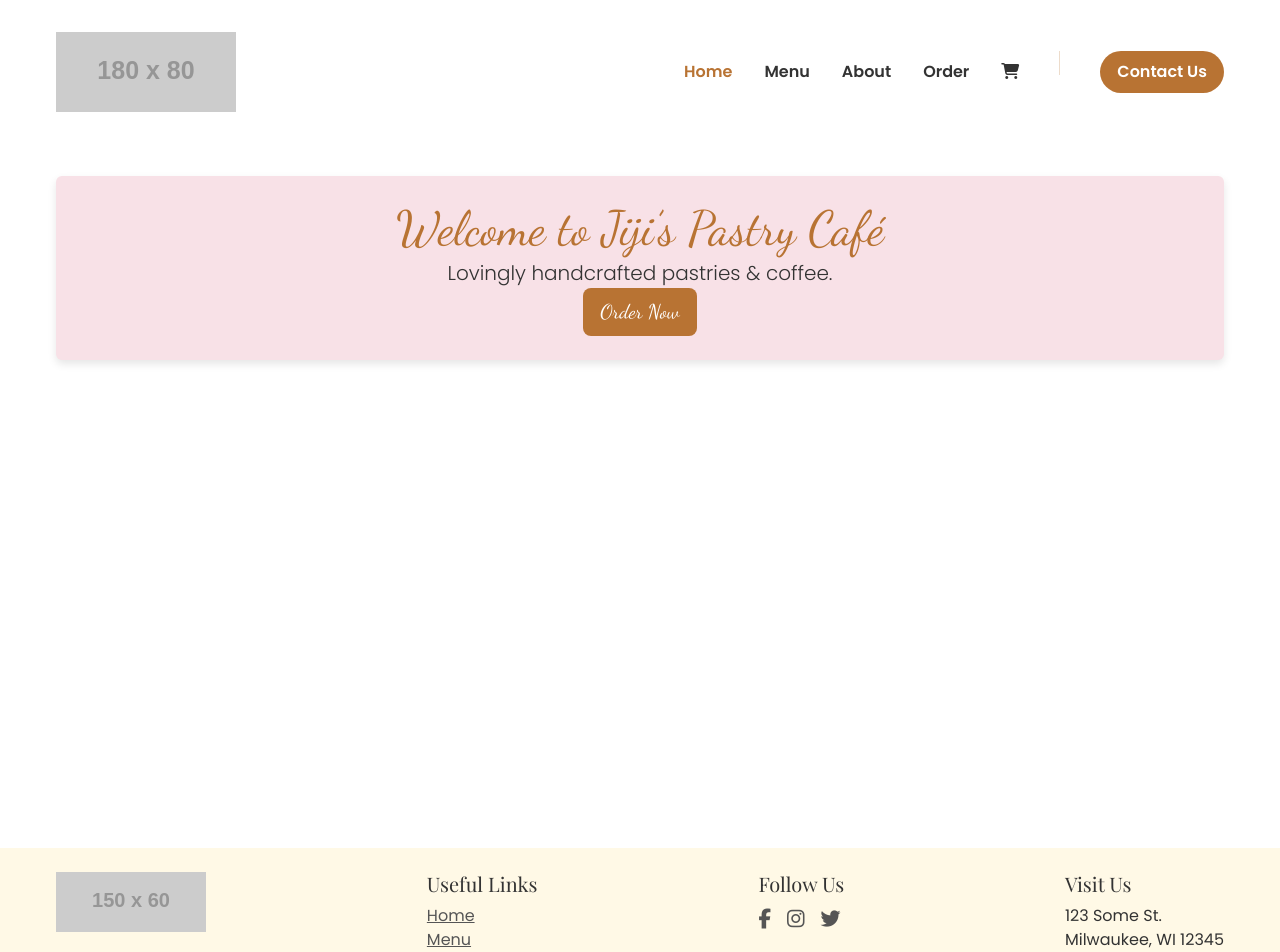
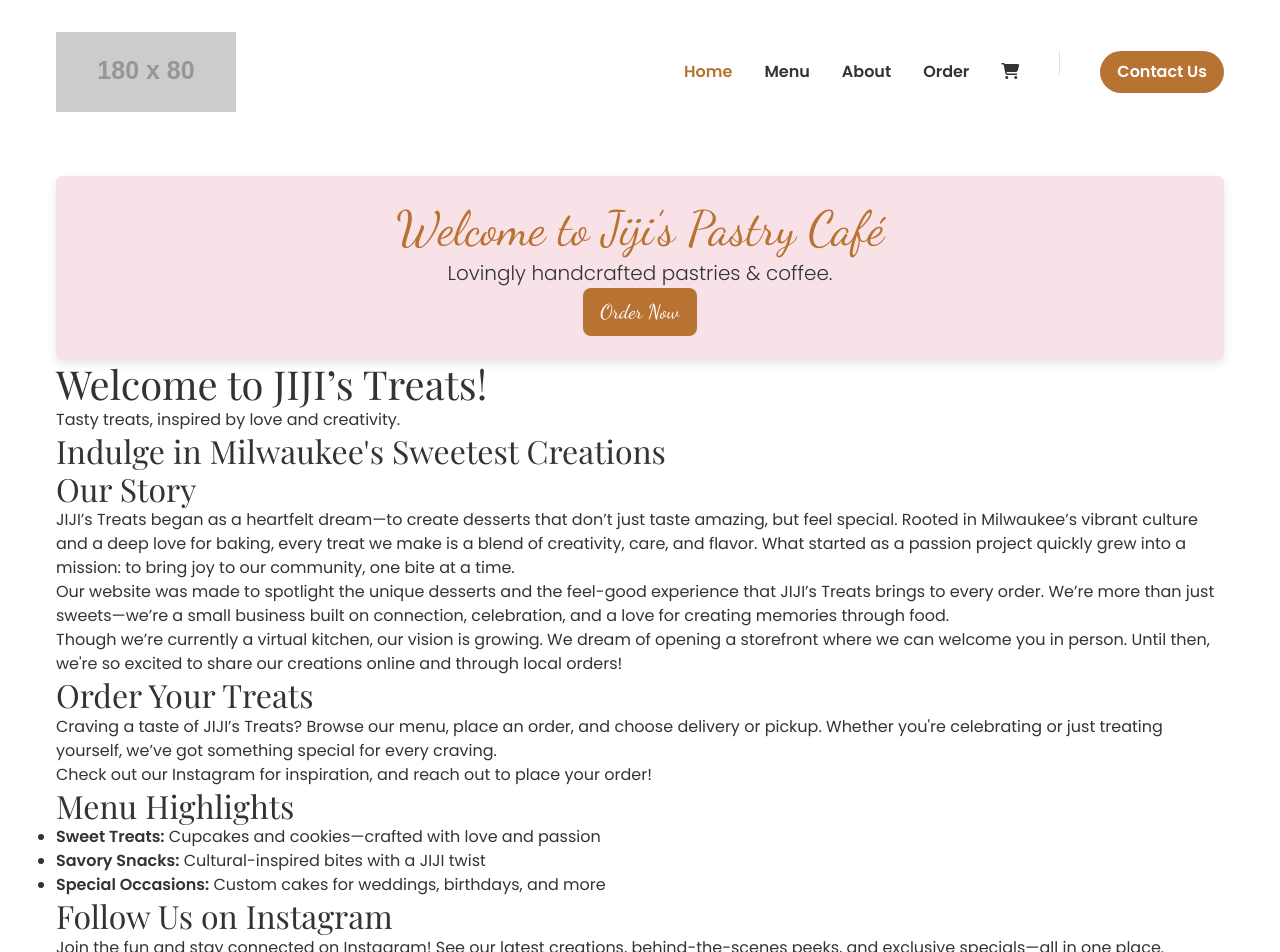
Before and after one commit to DominoStar17/pastry-cafe, a Vue app: page / in a window 1280 px wide. Shown: the top 952 px of the page. Built offline with nearby package versions, Linux system fonts and the light colour scheme.

Commit message:
homepage modifications

```diff
--- a/public/homepage.html
+++ b/public/homepage.html
@@ -0,0 +1,106 @@
+<!DOCTYPE html>
+<html lang="en">
+<head>
+  <meta charset="UTF-8" />
+  <meta name="viewport" content="width=device-width, initial-scale=1.0" />
+  <title>JIJI’s Treats</title>
+  <style>
+    /* Color and font variables based on SCSS */
+    :root {
+      --color-pink: #F8E1E7;
+      --color-green: #DFFFE0;
+      --color-copper: #B87333;
+      --color-cream: #FFF9E6;
+      --color-white: #FFFFFF;
+      --font-heading: 'Playfair Display', serif;
+      --font-body: 'Poppins', sans-serif;
+    }
+
+    body {
+      font-family: var(--font-body);
+      line-height: 1.6;
+      margin: 0;
+      padding: 0 1rem;
+      background-color: var(--color-cream);
+    }
+
+    header, section, footer {
+      margin-bottom: 2rem;
+    }
+
+    h1, h2 {
+      color: var(--color-copper);
+    }
+
+    ul {
+      padding-left: 1.2rem;
+    }
+
+    a {
+      color: var(--color-copper);
+      text-decoration: none;
+    }
+
+    a:hover {
+      text-decoration: underline;
+    }
+
+    footer {
+      text-align: center;
+      font-size: 0.9rem;
+      color: #666;
+      margin-top: 3rem;
+      padding-bottom: 1rem;
+    }
+  </style>
+</head>
+<body>
+
+  <!-- Header -->
+  <header>
+    <h1>Welcome to JIJI’s Treats!</h1>
+    <p>Tasty treats, inspired by love and creativity.</p>
+    <h2>Indulge in Milwaukee's Sweetest Creations</h2>
+  </header>
+
+  <!-- Our Story -->
+  <section>
+    <h2>Our Story</h2>
+    <p>JIJI’s Treats began as a heartfelt dream—to create desserts that don’t just taste amazing, but feel special. Rooted in Milwaukee’s vibrant culture and a deep love for baking, every treat we make is a blend of creativity, care, and flavor. What started as a passion project quickly grew into a mission: to bring joy to our community, one bite at a time.</p>
+
+    <p>Our website was made to spotlight the unique desserts and the feel-good experience that JIJI’s Treats brings to every order. We’re more than just sweets—we’re a small business built on connection, celebration, and a love for creating memories through food.</p>
+
+    <p>Though we’re currently a virtual kitchen, our vision is growing. We dream of opening a storefront where we can welcome you in person. Until then, we're so excited to share our creations online and through local orders!</p>
+  </section>
+
+  <!-- Order Section -->
+  <section>
+    <h2>Order Your Treats</h2>
+    <p>Craving a taste of JIJI’s Treats? Browse our menu, place an order, and choose delivery or pickup. Whether you're celebrating or just treating yourself, we’ve got something special for every craving.</p>
+    <p>Check out our Instagram for inspiration, and reach out to place your order!</p>
+  </section>
+
+  <!-- Menu Highlights -->
+  <section>
+    <h2>Menu Highlights</h2>
+    <ul>
+      <li><strong>Sweet Treats:</strong> Cupcakes and cookies—crafted with love and passion</li>
+      <li><strong>Savory Snacks:</strong> Cultural-inspired bites with a JIJI twist</li>
+      <li><strong>Special Occasions:</strong> Custom cakes for weddings, birthdays, and more</li>
+    </ul>
+  </section>
+
+  <!-- Instagram Follow -->
+  <section>
+    <h2>Follow Us on Instagram</h2>
+    <p>Join the fun and stay connected on Instagram! See our latest creations, behind-the-scenes peeks, and exclusive specials—all in one place.</p>
+    <p>📸 <a href="https://instagram.com/jiji_treats" target="_blank">@jiji_treats</a></p>
+  </section>
+
+  <!-- Footer -->
+  <footer>
+    <p>&copy; 2025 JIJI’s Treats. All rights reserved.</p>
+  </footer>
+
+</body>
+</html>
--- a/src/assets/HomeView.scss
+++ b/src/assets/HomeView.scss
@@ -1,4 +1,5 @@
 @import "@/assets/styles.scss";
+// Import global styles, such as colors, fonts, and spacing
 
 .home {
     .bg-pink {
@@ -16,3 +17,35 @@
         }
     }
 }
+
+// Mobile-specific styles using media queries
+@media only screen and (max-width: 768px) {
+    .home {
+        // Adjust header text size
+        h1 {
+            font-size: 1.5rem;
+        }
+
+        h2 {
+            font-size: 1.2rem;
+        }
+
+        // Adjust margins and paddings for mobile
+        .container {
+            padding: 0 $gutter;
+        }
+    }
+}
+
+@media only screen and (max-width: 480px) {
+    .home {
+        // Further adjust for very small screens
+        h1 {
+            font-size: 1.25rem;
+        }
+
+        h2 {
+            font-size: 1rem;
+        }
+    }
+}
--- a/src/views/HomeView.vue
+++ b/src/views/HomeView.vue
@@ -1,5 +1,6 @@
 <template>
   <div class="container home py-5">
+    <!-- Original Developer's Code: Welcome Section -->
     <div class="text-center bg-pink rounded p-4">
       <h1 class="display-5 accent">Welcome to Jiji’s Pastry Café</h1>
       <p class="lead">Lovingly handcrafted pastries & coffee.</p>
@@ -7,11 +8,92 @@
         >Order Now</router-link
       >
     </div>
+
+    <!-- Header -->
+    <header>
+      <h1>Welcome to JIJI’s Treats!</h1>
+      <p>Tasty treats, inspired by love and creativity.</p>
+      <h2>Indulge in Milwaukee's Sweetest Creations</h2>
+    </header>
+
+    <!-- Our Story Section -->
+    <section>
+      <h2>Our Story</h2>
+      <p>
+        JIJI’s Treats began as a heartfelt dream—to create desserts that don’t
+        just taste amazing, but feel special. Rooted in Milwaukee’s vibrant
+        culture and a deep love for baking, every treat we make is a blend of
+        creativity, care, and flavor. What started as a passion project quickly
+        grew into a mission: to bring joy to our community, one bite at a time.
+      </p>
+      <p>
+        Our website was made to spotlight the unique desserts and the feel-good
+        experience that JIJI’s Treats brings to every order. We’re more than
+        just sweets—we’re a small business built on connection, celebration, and
+        a love for creating memories through food.
+      </p>
+      <p>
+        Though we’re currently a virtual kitchen, our vision is growing. We
+        dream of opening a storefront where we can welcome you in person. Until
+        then, we're so excited to share our creations online and through local
+        orders!
+      </p>
+    </section>
+
+    <!-- Order Section -->
+    <section>
+      <h2>Order Your Treats</h2>
+      <p>
+        Craving a taste of JIJI’s Treats? Browse our menu, place an order, and
+        choose delivery or pickup. Whether you're celebrating or just treating
+        yourself, we’ve got something special for every craving.
+      </p>
+      <p>
+        Check out our Instagram for inspiration, and reach out to place your
+        order!
+      </p>
+    </section>
+
+    <!-- Menu Highlights Section -->
+    <section>
+      <h2>Menu Highlights</h2>
+      <ul>
+        <li>
+          <strong>Sweet Treats:</strong> Cupcakes and cookies—crafted with love
+          and passion
+        </li>
+        <li>
+          <strong>Savory Snacks:</strong> Cultural-inspired bites with a JIJI
+          twist
+        </li>
+        <li>
+          <strong>Special Occasions:</strong> Custom cakes for weddings,
+          birthdays, and more
+        </li>
+      </ul>
+    </section>
+
+    <!-- Instagram Follow Section -->
+    <section>
+      <h2>Follow Us on Instagram</h2>
+      <p>
+        Join the fun and stay connected on Instagram! See our latest creations,
+        behind-the-scenes peeks, and exclusive specials—all in one place.
+      </p>
+      <p>
+        📸
+        <a href="https://instagram.com/jiji_treats" target="_blank"
+          >@jiji_treats</a
+        >
+      </p>
+    </section>
   </div>
 </template>
 
 <script>
-export default { name: "HomeView" };
+export default {
+  name: "HomeView",
+};
 </script>
 
 <style lang="scss" scoped>
```
Also changed, not shown: package.json (+13 -10 lines), 1 other file (tests, documents, lock files or other folders).
